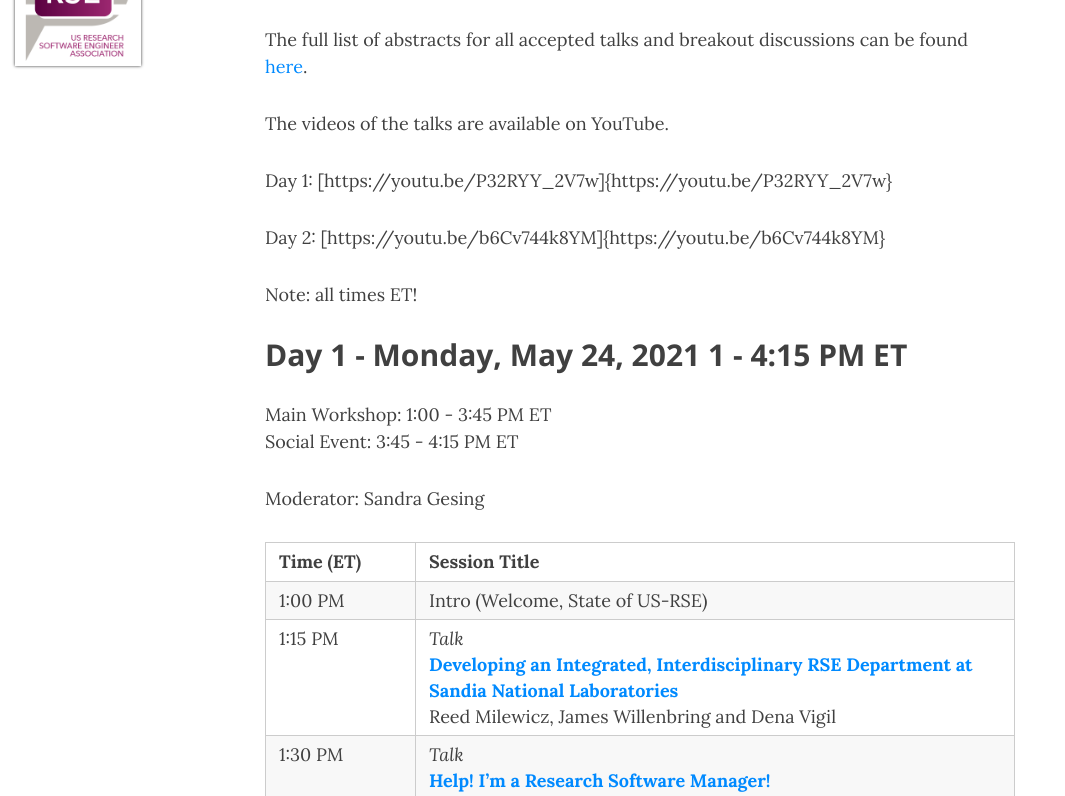
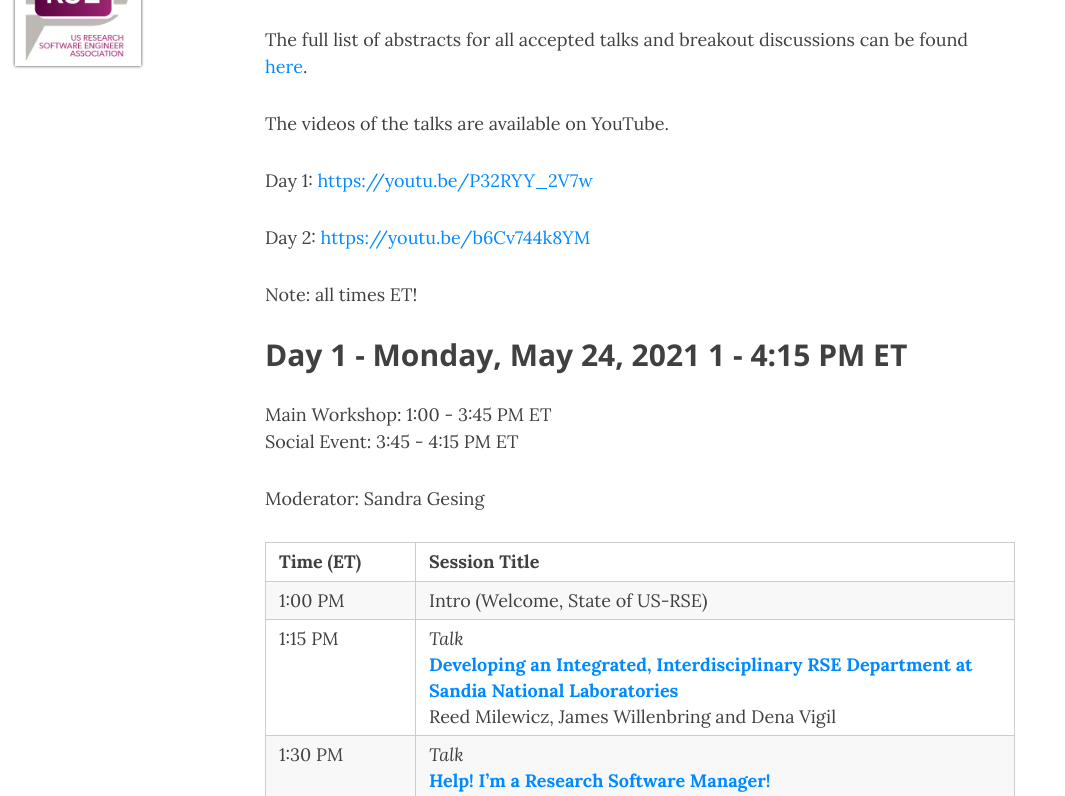
Before and after one commit to USRSE/virtual-workshop-2021, a Jekyll site: the page built from pages/agenda.md, in a window 1280 px wide and 900 px high, cut to the strip 104-900 px from the top of the window. Shown: the whole strip, without its empty margins (0-1065 px from the left). Built offline with Jekyll 4.4.1, drawn with Linux system fonts in a browser that asks for light colours; nearby versions of some CDN libraries.

Commit message:
Update agenda.md

```diff
--- a/pages/agenda.md
+++ b/pages/agenda.md
@@ -10,9 +10,9 @@ The full list of abstracts for all accepted talks and breakout discussions can b
 
 The videos of the talks are available on YouTube.
 
-Day 1: [https://youtu.be/P32RYY_2V7w]{https://youtu.be/P32RYY_2V7w}
+Day 1: [https://youtu.be/P32RYY_2V7w](https://youtu.be/P32RYY_2V7w)
 
-Day 2: [https://youtu.be/b6Cv744k8YM]{https://youtu.be/b6Cv744k8YM}
+Day 2: [https://youtu.be/b6Cv744k8YM](https://youtu.be/b6Cv744k8YM)
 
 Note: all times ET!
 
```
